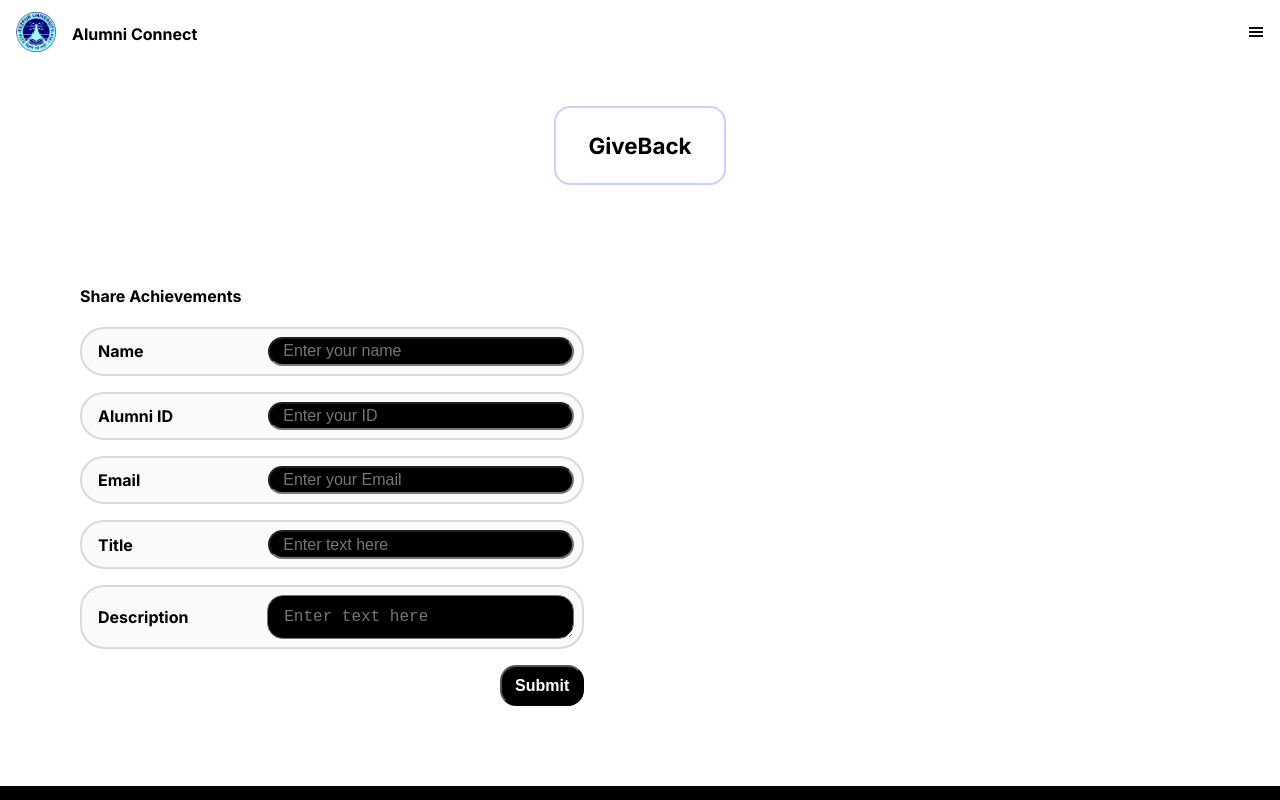
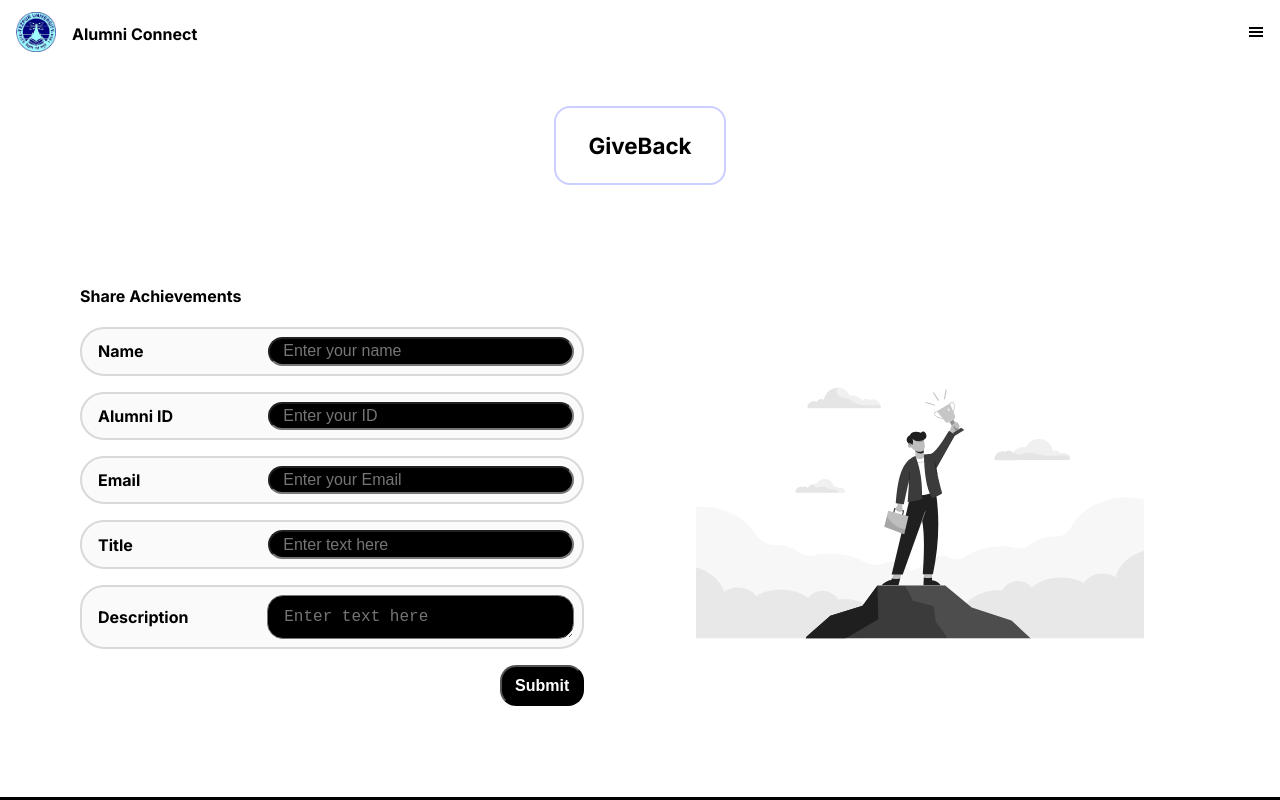
Before and after one commit to Heavy108/Alumn, a Next.js app in the folder alumn/: page /Share_Achievements in a window 1280 px wide. Shown: the top 800 px of the page. Built offline with nearby package versions, Linux system fonts and the light colour scheme.

Commit message:
Sensitive casing fixed

```diff
--- a/alumn/src/app/Share_Achievements/page.jsx
+++ b/alumn/src/app/Share_Achievements/page.jsx
@@ -3,7 +3,7 @@ import { Input, Textarea } from "@/Components/Input";
 import Title from "@/Components/Title";
 import style from "@/css/Input.module.css";
 import Image from "next/image";
-// import Achi from "@/Assets/achivement.svg";
+import Achi from "@/Assets/achivement.svg";
 
 function Achievements() {
   return (
@@ -39,10 +39,10 @@ function Achievements() {
           <Button text="Submit" />
         </form>
         <div className={style.img_conatiner}>
-        {/* <Image
+        <Image
             src={Achi}
             alt="share opportunities"
-            /> */}
+            />
             </div>
       </div>
     </>
--- a/alumn/src/app/Share_Opportunities/page.jsx
+++ b/alumn/src/app/Share_Opportunities/page.jsx
@@ -3,7 +3,7 @@ import { Input, Textarea } from "@/Components/Input";
 import Title from "@/Components/Title";
 import style from "@/css/Input.module.css";
 import Image from "next/image";
-// import opportunities from "@/Assets/opportunities.svg"
+import opportunities from "@/Assets/Opportunities.svg"
 
 function Opportunities() {
   return (
@@ -43,10 +43,10 @@ function Opportunities() {
           <Button text="Submit" />
         </form>
         <div className={style.img_conatiner}>
-        {/* <Image
+        <Image
             src={opportunities}
             alt="share opportunities"
-            /> */}
+            />
             </div>
       </div>
     </>
```
